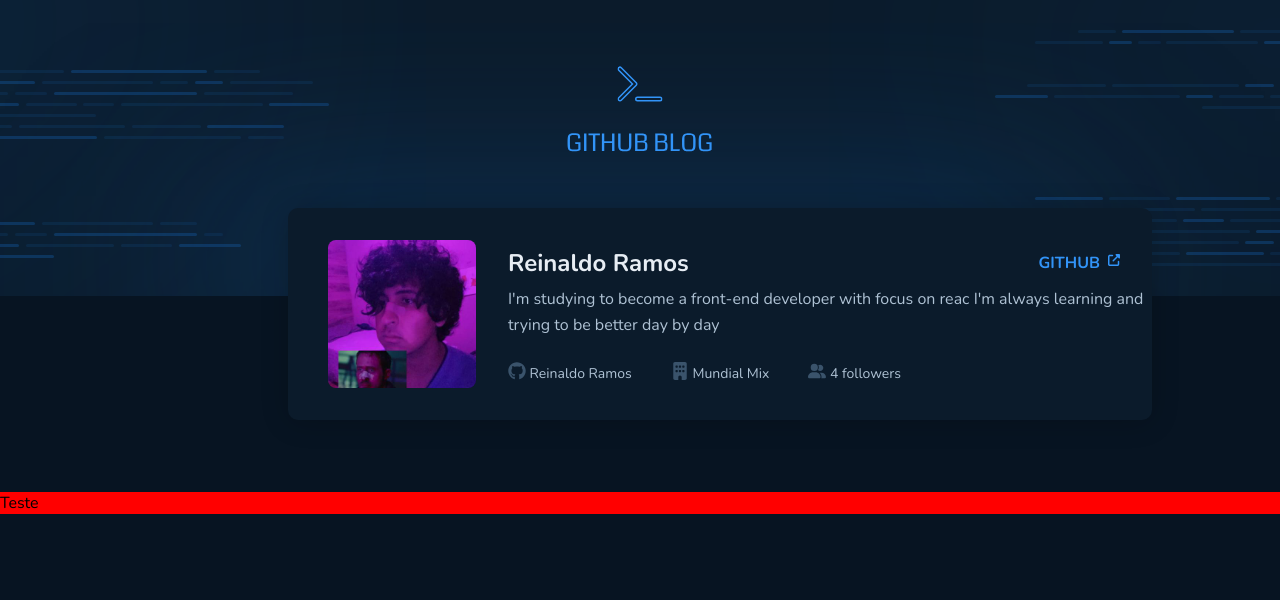
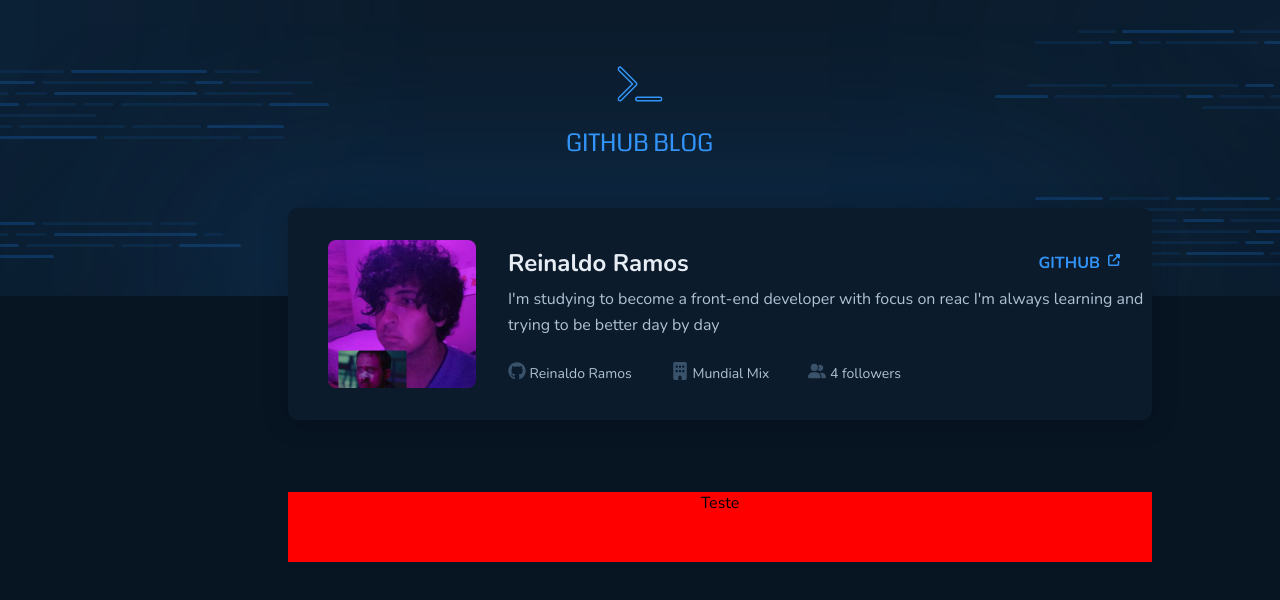
Before and after one commit to ReinaldoARamos/GItHub_Blog, a React (Vite) app: page / in a window 1280 px wide. Shown: the top 600 px of the page. Built offline with nearby package versions, Linux system fonts and the light colour scheme.

Commit message:
criando o container onde terá o input

```diff
--- a/src/Pages/Blog/Components/SearchForm/style.ts
+++ b/src/Pages/Blog/Components/SearchForm/style.ts
@@ -1,9 +1,15 @@
-import styled  from "styled-components";
-
+import styled from "styled-components";
 
 export const SearchContainer = styled.div`
+  margin-top: 72px;
 
-margin-top: 72px;
+  background-color: red;
+  width: 864px;
+  height: 70px;
+  margin-left: 288px;
+  padding: 12px, 16px, 12px, 16px;
 
-background-color: red;
-`
+  display: flex;
+
+  justify-content: center;
+`;
```
